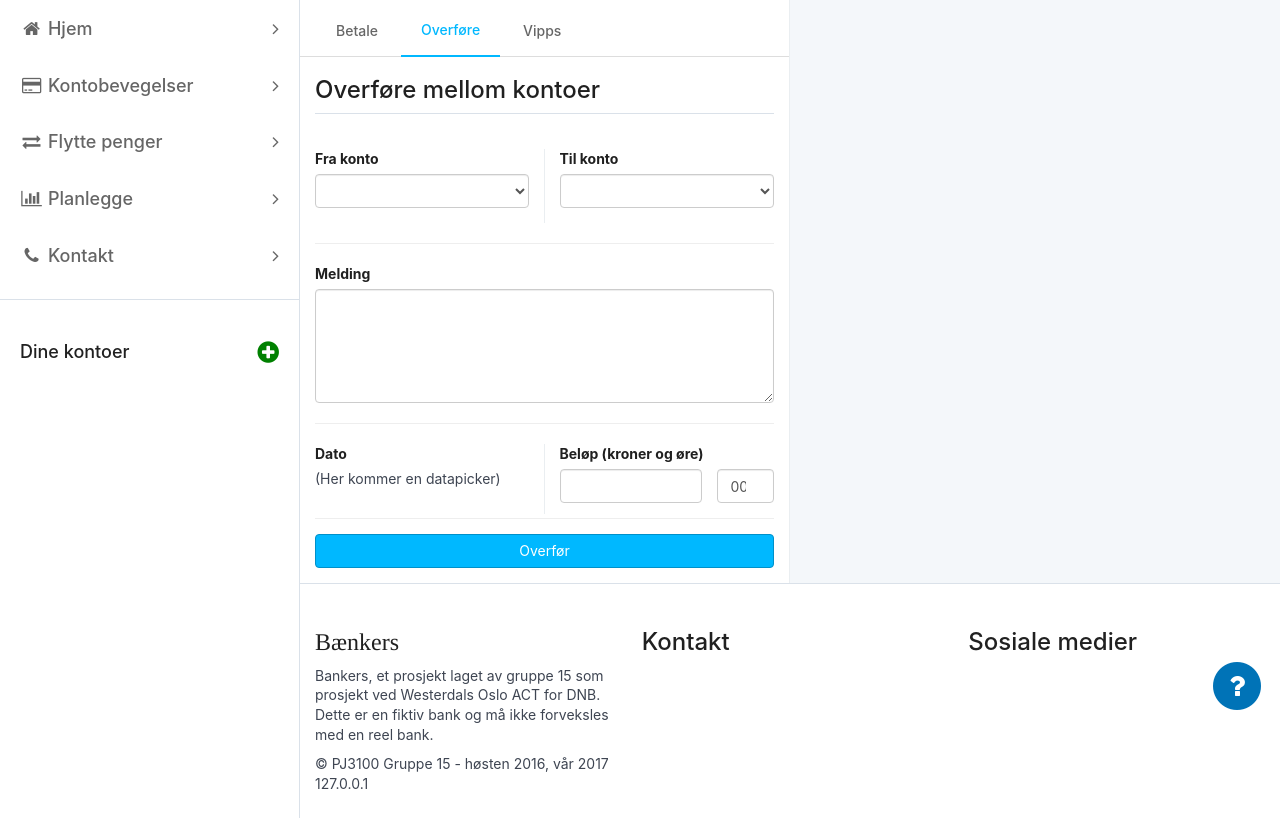
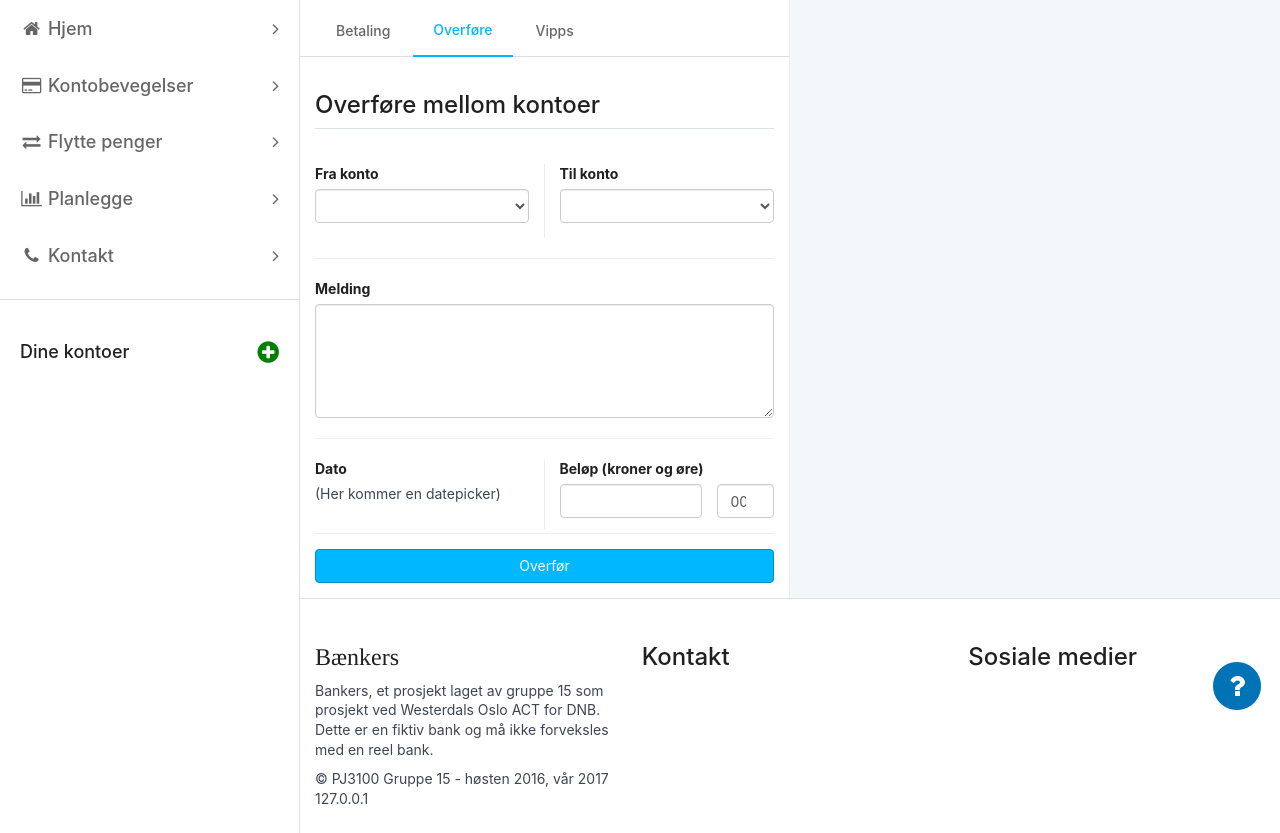
Before and after one commit to MathiasOki/Bankers, a PHP site: page /transfer.php in a window 1280 px wide. Shown: the part 70-903 px from the top of the page. Run offline with PHP 8.4, Linux system fonts and the light colour scheme; the visitor is signed in with stand-in values (Sample User, id 1); data that the repository does not hold is empty; some web fonts are replaced.

Commit message:
New transfer.php

```diff
--- a/transfer.php
+++ b/transfer.php
@@ -84,32 +84,20 @@
 		require_once("assets/common/inc/sidebar.php");
 	?>
 
-	<div class="right-side container-fluid content">
+	<div class="right-side container-fluid full-white">
 		<div class="row margin-invert">
 			<div class="col-md-6">
 				<div class="panel panel-default panel-white">
 					<div class="panel-heading">
 						<ul class="nav nav-tabs">
-							<li><a href="#pay" data-toggle="tab">Betale</a></li>
-							<li class="active"><a href="#transfer" data-toggle="tab">Overføre</a></li>
-							<li><a href="#vipps" data-toggle="tab">Vipps</a></li>
+							<li><a href="payment.php">Betaling</a></li>
+							<li class="active"><a href="transfer.php">Overføre</a></li>
+							<li><a href="vipps.php">Vipps</a></li>
 						</ul>
 					</div>
-						<div class="tab-content">
-							<div class="tab-pane panel-form" id="pay">
-								<div class="panel-body padding-none">
-									<div class="row border-bottom">
-										<div class="col-md-12">
-											<h3 class="border">Betale</h3>
-										</div>
-									</div>
-								</div>
-							</div>
-
-							<div class="tab-pane panel-form active" id="transfer">
 					<div class="panel-body padding-none">
 						<div class="row">
-										<div class="col-md-12">
+							<div class="col-md-12 padding-all">
 								<?php
 									if (isset($errorMessage)) {
 								?>
@@ -134,7 +122,7 @@
 							</div>
 						</div>
 
-									<div class="row padding-top">
+						<div class="row">
 							<div class="col-md-12">
 								<form class="form-horizontal form-custom" method="post" action="<?=htmlspecialchars($_SERVER['PHP_SELF'])?>">
 									<div class="row">
@@ -184,7 +172,7 @@
 										<div class="col-sm-6 border-right padding-none padding-right">
 											<div class="form-group">
 												<label for="">Dato</label>
-															<p>(Her kommer en datapicker)</p>
+												<p>(Her kommer en datepicker)</p>
 											</div>
 										</div>
 
@@ -215,16 +203,6 @@
 						</div>
 					</div>
 				</div>
-
-							<div class="tab-pane panel-form" id="vipps">
-								<div class="row border-bottom">
-									<div class="col-md-12">
-										<h3 class="border">Vipps</h3>
-									</div>
-								</div>
-							</div>
-						</div>
-				</div>
 	        </div>
 		</div>
 
@@ -237,51 +215,5 @@
     <?php
 		include_once("assets/common/inc/scripts.php");
 	?>
-
-    <script>
-        var ctx = document.getElementById("myChart");
-        var myChart = new Chart(ctx, {
-            type: 'horizontalBar',
-            data: {
-                labels: ["Red", "Blue", "Yellow", "Green", "Purple", "Orange"],
-                datasets: [{
-                    label: '# of Votes',
-                    data: [12, 19, 3, 5, 2, 3],
-                    backgroundColor: [
-                        'rgba(255, 99, 132, 0.2)',
-                        'rgba(54, 162, 235, 0.2)',
-                        'rgba(255, 206, 86, 0.2)',
-                        'rgba(75, 192, 192, 0.2)',
-                        'rgba(153, 102, 255, 0.2)',
-                        'rgba(255, 159, 64, 0.2)'
-                    ],
-                    borderColor: [
-                        'rgba(255,99,132,1)',
-                        'rgba(54, 162, 235, 1)',
-                        'rgba(255, 206, 86, 1)',
-                        'rgba(75, 192, 192, 1)',
-                        'rgba(153, 102, 255, 1)',
-                        'rgba(255, 159, 64, 1)'
-                    ],
-                    borderWidth: 1
-                }]
-            },
-            options: {
-                scales: {
-                    yAxes: [{
-                        ticks: {
-                            beginAtZero:true
-                        }
-                    }]
-                }
-            }
-        });
-
-		$(document).ready(function () {
-    /* ----------  equal height columns   -------- */
-    $('.inner').matchHeight();
-}); // end document ready
-
-    </script>
 </body>
 </html>
```
Lines whose indentation alone changed are shown as unchanged.
